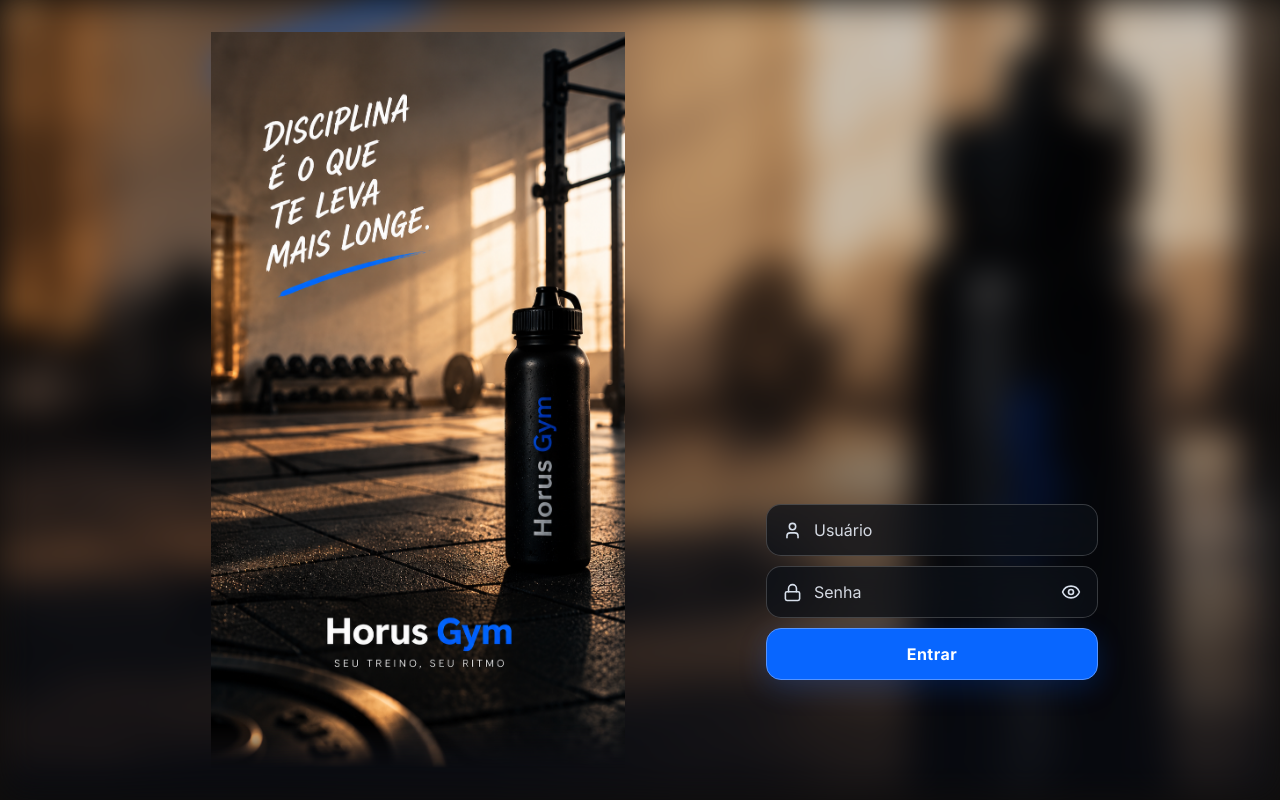
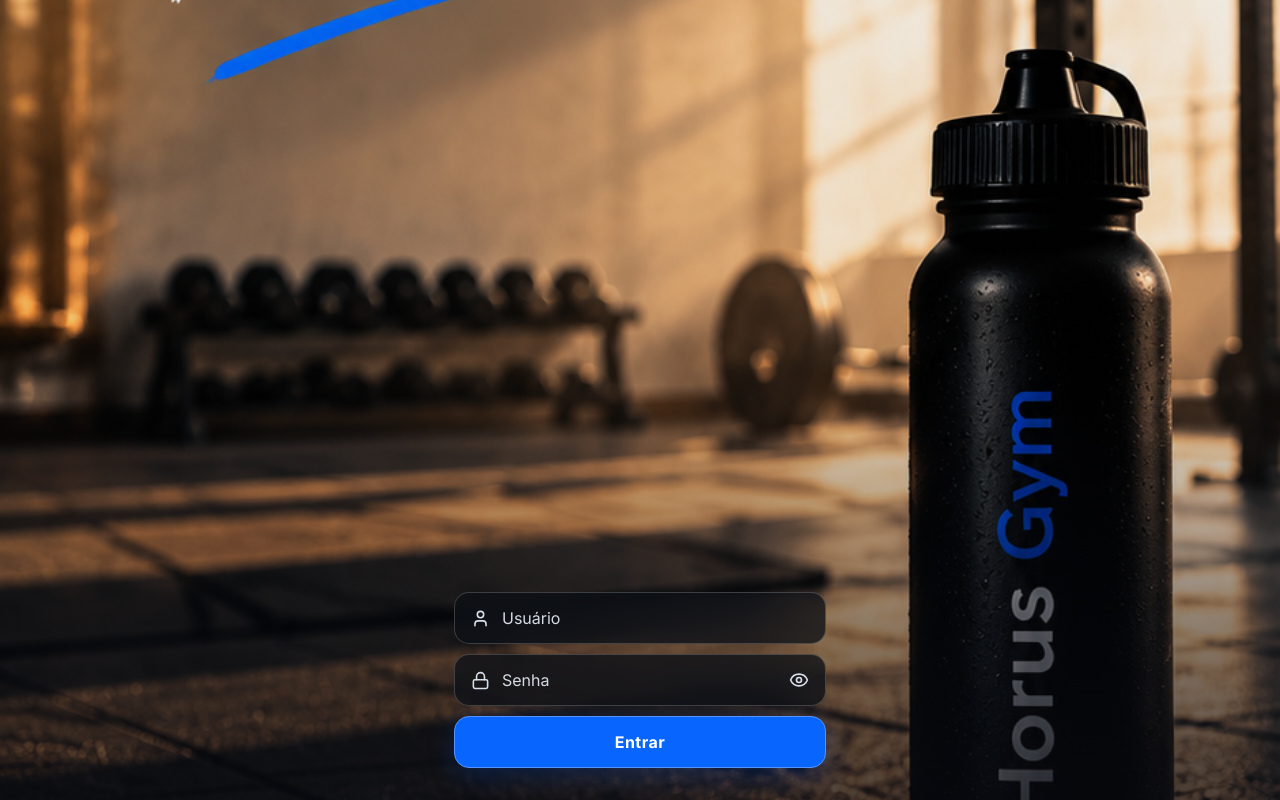
Before and after one commit to Narok94/Horus2.0, a React (Vite) app: page / in a window 1280 px wide. Built offline with nearby package versions, Linux system fonts and the light colour scheme; a web font is replaced by a local one.

Commit message:
fix: cover full login viewport with background

```diff
--- a/src/login.css
+++ b/src/login.css
@@ -1,4 +1,4 @@
-/* Login only: keep the complete portrait artwork above the compact form. */
+/* Full-viewport artwork with the login form layered above it. */
 .horus-login {
   position:fixed;
   top:var(--login-top,0px);
@@ -21,20 +21,21 @@
   position:absolute;
   inset:0;
   z-index:-1;
-  background:linear-gradient(0deg,rgba(8,10,16,.94),rgba(8,10,16,.22) 65%),url('./assets/miniaturas-horus/fundologin.png') center / cover no-repeat;
-  filter:blur(18px);
+  background:linear-gradient(0deg,rgba(8,10,16,.72),rgba(8,10,16,.06) 55%);
+  pointer-events:none;
 }
 .horus-login-art {
-  flex:1 1 auto;
-  min-height:0;
-  background:url('./assets/miniaturas-horus/fundologin.png') center / contain no-repeat;
-  mask-image:linear-gradient(#000 92%,transparent);
+  position:absolute;
+  inset:0;
+  z-index:-2;
+  background:url('./assets/miniaturas-horus/fundologin.png') center / cover no-repeat;
+  pointer-events:none;
 }
 .horus-login-form {
   position:relative;
   flex-shrink:0;
   width:min(100%,420px);
-  margin:0 auto;
+  margin:auto auto 0;
   padding:8px 24px 20px;
   display:grid;
   gap:10px;
@@ -99,11 +100,8 @@
 }
 @media(hover:hover) { .horus-login .horus-login-submit:hover { background:#2478ff; } }
 @media(min-width:900px) and (min-height:500px) {
-  .horus-login { flex-direction:row; justify-content:center; align-items:stretch; gap:clamp(24px,5vw,100px); padding:32px; }
-  .horus-login-art { flex:0 1 520px; background-position:center; mask-image:linear-gradient(#000 94%,transparent); }
-  .horus-login-form { align-self:flex-end; width:380px; margin:0 0 clamp(24px,8vh,100px); padding:24px; }
+  .horus-login-form { width:420px; padding-bottom:32px; }
 }
 @media(max-height:500px) {
-  .horus-login-art { flex-shrink:1; }
   .horus-login-form { padding-top:12px; padding-bottom:12px; }
 }
```
